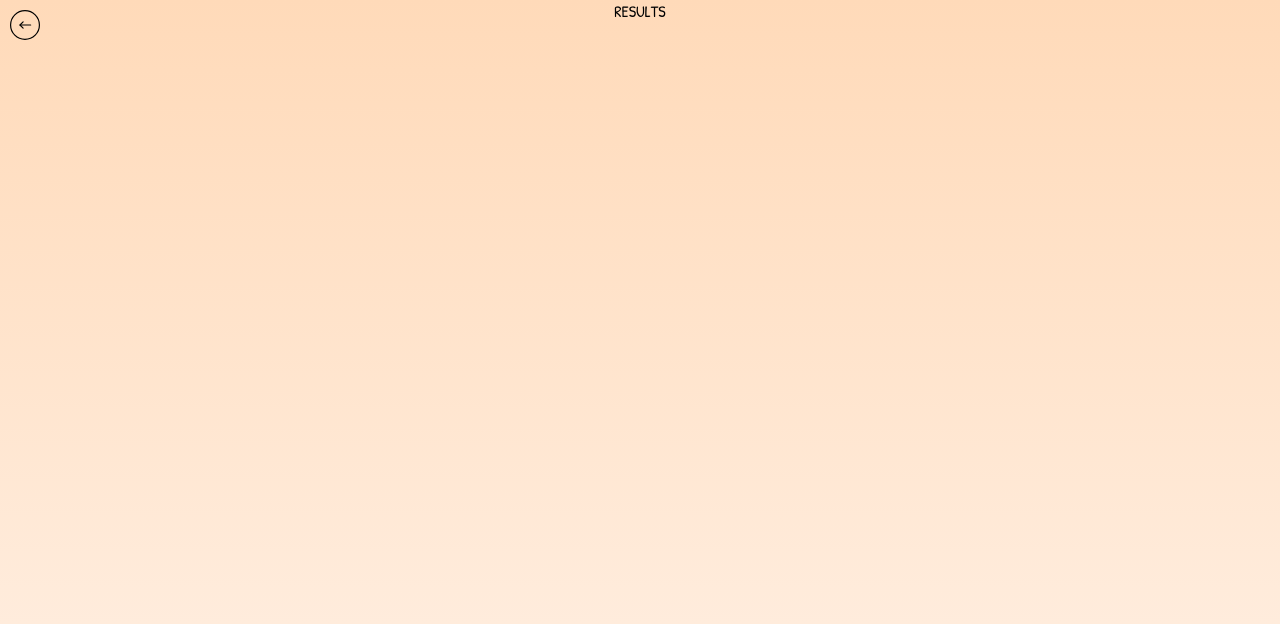
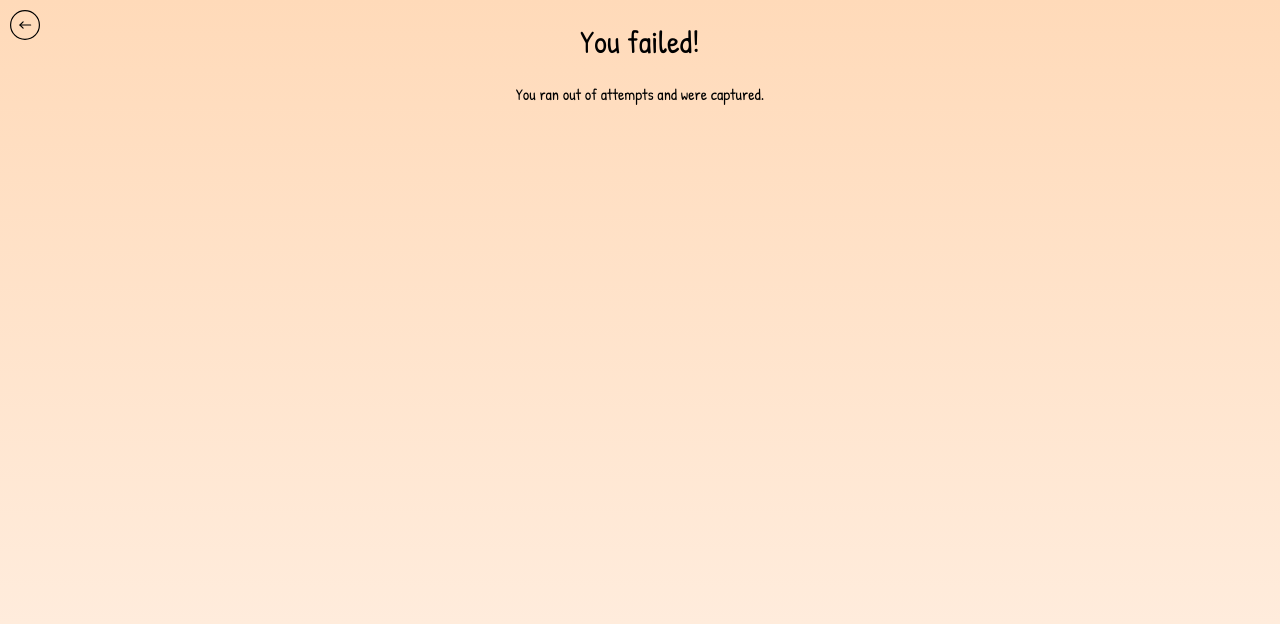
Before and after one commit to joseph-johnson27001/game-world, a Vue app: page /code-word/results in a window 1280 px wide. Shown: the top 624 px of the page. Built offline with nearby package versions, Linux system fonts and the light colour scheme.

Commit message:
Results layout

```diff
--- a/src/views/CodeWord/CodeWordResults.vue
+++ b/src/views/CodeWord/CodeWordResults.vue
@@ -1,2 +1,33 @@
-<template>RESULTS</template>
->
+<template>
+  <div class="code-word-results">
+    <div class="heading-container">
+      <h1>{{ resultMessage }}</h1>
+    </div>
+
+    <p v-if="this.success">You had {{ attempts }} attempts remaining.</p>
+    <p v-else>You ran out of attempts and were captured.</p>
+  </div>
+</template>
+
+<script>
+export default {
+  computed: {
+    attempts() {
+      return this.$route.query.attempts;
+    },
+    success() {
+      return this.$route.query.success === "true";
+    },
+    resultMessage() {
+      return this.success ? "You have escaped!" : "You failed!";
+    },
+  },
+};
+</script>
+
+<style scoped>
+/* Add your styles here */
+.code-word-results {
+  text-align: center;
+}
+</style>
```
